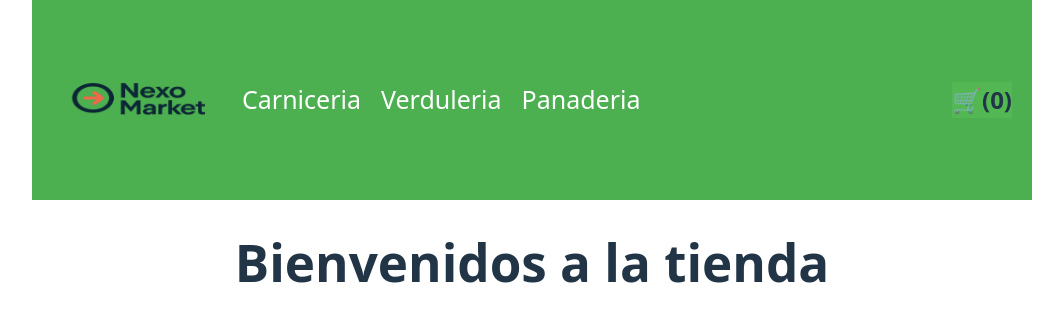
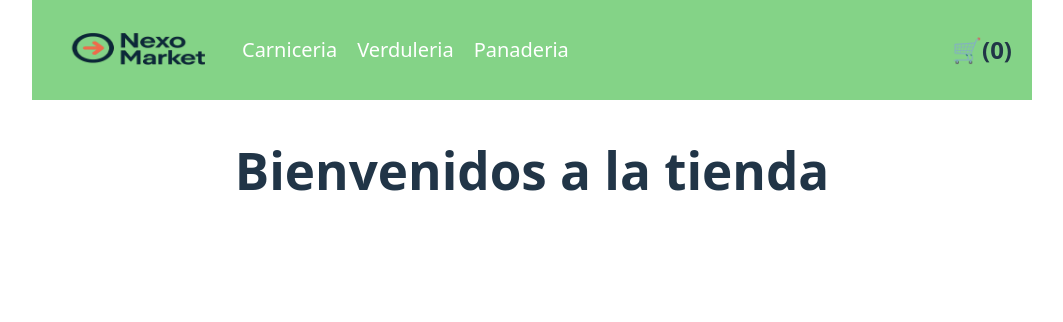
Before and after one commit to bautistaprivitera/proyecto-react, a React (Vite) app: page / in a window 1280 px wide. Shown: the top 322 px of the page, without its empty margins (108-1171 px from the left). Built offline with nearby package versions, Linux system fonts and the light colour scheme.

Commit message:
Clase 3 y cambios en el css

```diff
--- a/src/components/CardWidget.css
+++ b/src/components/CardWidget.css
@@ -1,5 +1,5 @@
 .cardWidget{
-    background-color: #53b853;
+    background-color: #84d387;
     display: flex;
     justify-content: flex-end;
 }
--- a/src/components/ItemListContainer.jsx
+++ b/src/components/ItemListContainer.jsx
@@ -1,8 +1,12 @@
-import './ItemListContainer.css'
-export default function ItemListContainer (props){
-    return (
-        <div>
-            <h1>{props.greeting}</h1>
-        </div>
-    )
+import products from '../data/products';
+import './ItemListContainer.css';
+
+export default function ItemListContainer(props) {
+  console.log(products);
+
+  return (
+    <section>
+      <h1>{props.greeting}</h1>
+    </section>
+  );
 }
--- a/src/components/NavBar.css
+++ b/src/components/NavBar.css
@@ -2,14 +2,13 @@
   display: flex;
   align-items: center;
   padding: 10px 20px;
-  background-color: #4caf50;
-  height: 200px;
+  background-color: #84d387;
+  height: 100px;
   width: 1000px;
 }
 
 .logo {
   padding: 0px;
-  font-size: 1.5rem;
   font-weight: bold;
   color: white;
   width: 170px;
@@ -31,7 +30,7 @@
   cursor: pointer;
   color: white;
   font-weight: 500;
-  font-size: 25px;
+  font-size: 20px;
 }
 
 .cart {
--- /dev/null
+++ b/src/data/products.js
@@ -0,0 +1,164 @@
+const products = [
+  {
+    id: 1,
+    title: "Camiseta Básica Blanca",
+    price: 15.99,
+    img: "https://example.com/img/camiseta-blanca.jpg",
+    category: "Ropa",
+    stock: 30
+  },
+  {
+    id: 2,
+    title: "Pantalón Jeans Azul",
+    price: 39.99,
+    img: "https://example.com/img/jeans-azul.jpg",
+    category: "Ropa",
+    stock: 20
+  },
+  {
+    id: 3,
+    title: "Zapatillas Running",
+    price: 59.99,
+    img: "https://example.com/img/zapatillas-running.jpg",
+    category: "Calzado",
+    stock: 15
+  },
+  {
+    id: 4,
+    title: "Mochila Urbana Negra",
+    price: 29.99,
+    img: "https://example.com/img/mochila-negra.jpg",
+    category: "Accesorios",
+    stock: 10
+  },
+  {
+    id: 5,
+    title: "Reloj Deportivo",
+    price: 49.99,
+    img: "https://example.com/img/reloj-deportivo.jpg",
+    category: "Accesorios",
+    stock: 12
+  },
+  {
+    id: 6,
+    title: "Gorra de Béisbol",
+    price: 12.99,
+    img: "https://example.com/img/gorra-beisbol.jpg",
+    category: "Accesorios",
+    stock: 25
+  },
+  {
+    id: 7,
+    title: "Chaqueta Impermeable",
+    price: 69.99,
+    img: "https://example.com/img/chaqueta-impermeable.jpg",
+    category: "Ropa",
+    stock: 8
+  },
+  {
+    id: 8,
+    title: "Sudadera con Capucha",
+    price: 35.50,
+    img: "https://example.com/img/sudadera-capucha.jpg",
+    category: "Ropa",
+    stock: 18
+  },
+  {
+    id: 9,
+    title: "Zapatos de Cuero",
+    price: 79.99,
+    img: "https://example.com/img/zapatos-cuero.jpg",
+    category: "Calzado",
+    stock: 6
+  },
+  {
+    id: 10,
+    title: "Camisa Formal Celeste",
+    price: 25.00,
+    img: "https://example.com/img/camisa-celeste.jpg",
+    category: "Ropa",
+    stock: 22
+  },
+  {
+    id: 11,
+    title: "Bolso de Mano",
+    price: 45.00,
+    img: "https://example.com/img/bolso-mano.jpg",
+    category: "Accesorios",
+    stock: 9
+  },
+  {
+    id: 12,
+    title: "Botines de Senderismo",
+    price: 89.99,
+    img: "https://example.com/img/botines-senderismo.jpg",
+    category: "Calzado",
+    stock: 11
+  },
+  {
+    id: 13,
+    title: "Bufanda de Lana",
+    price: 19.99,
+    img: "https://example.com/img/bufanda-lana.jpg",
+    category: "Accesorios",
+    stock: 14
+  },
+  {
+    id: 14,
+    title: "Polo Clásico Azul Marino",
+    price: 21.99,
+    img: "https://example.com/img/polo-azul.jpg",
+    category: "Ropa",
+    stock: 17
+  },
+  {
+    id: 15,
+    title: "Sandalias Playeras",
+    price: 14.99,
+    img: "https://example.com/img/sandalias-playeras.jpg",
+    category: "Calzado",
+    stock: 20
+  },
+  {
+    id: 16,
+    title: "Cinturón de Cuero",
+    price: 24.50,
+    img: "https://example.com/img/cinturon-cuero.jpg",
+    category: "Accesorios",
+    stock: 13
+  },
+  {
+    id: 17,
+    title: "Vestido Floral",
+    price: 34.99,
+    img: "https://example.com/img/vestido-floral.jpg",
+    category: "Ropa",
+    stock: 7
+  },
+  {
+    id: 18,
+    title: "Botas de Invierno",
+    price: 99.99,
+    img: "https://example.com/img/botas-invierno.jpg",
+    category: "Calzado",
+    stock: 5
+  },
+  {
+    id: 19,
+    title: "Cartera Elegante",
+    price: 55.00,
+    img: "https://example.com/img/cartera-elegante.jpg",
+    category: "Accesorios",
+    stock: 16
+  },
+  {
+    id: 20,
+    title: "Chaleco Acolchado",
+    price: 42.99,
+    img: "https://example.com/img/chaleco-acolchado.jpg",
+    category: "Ropa",
+    stock: 10
+  }
+];
+
+export default products
```
